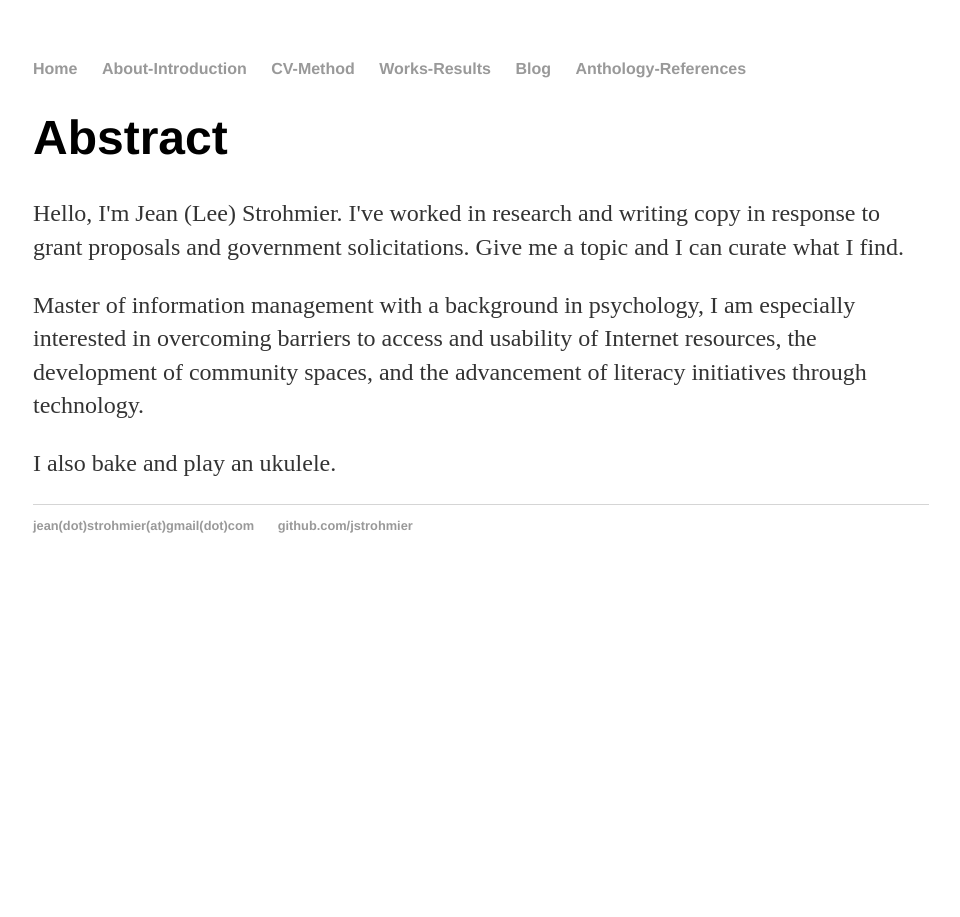
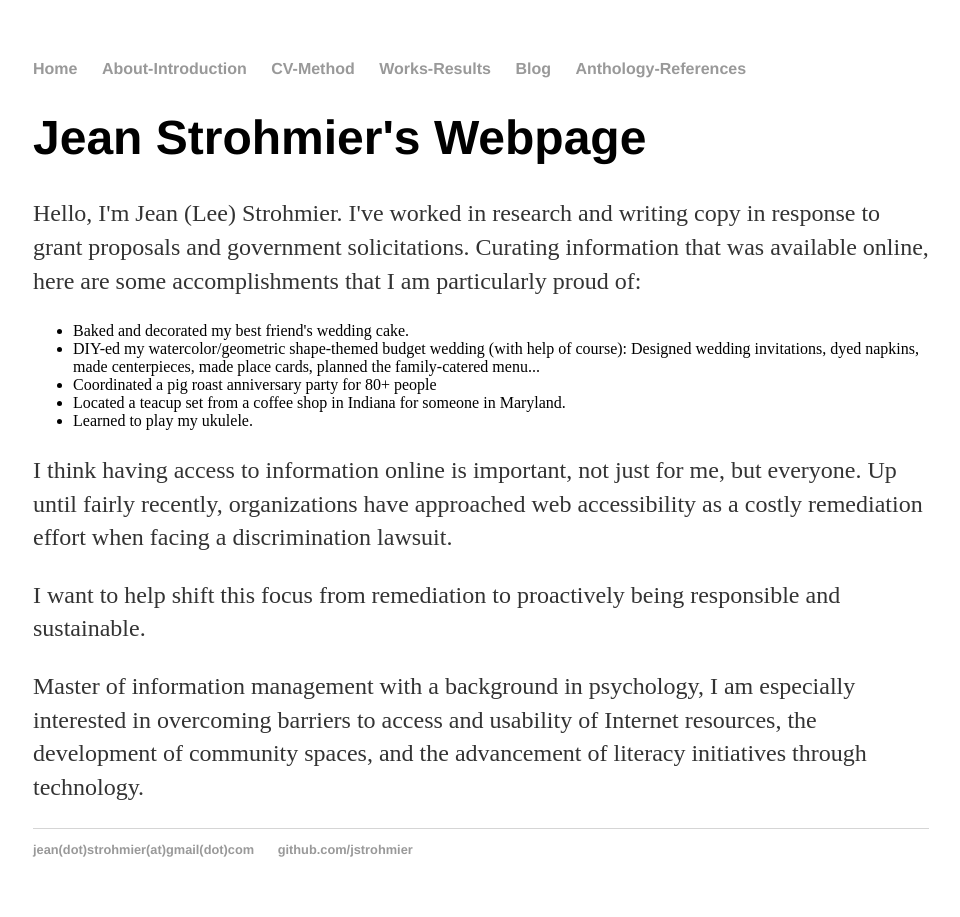
Before and after one commit to JStrohmier/jstrohmier.github.io, a Jekyll site: the page built from index.html, in a window 1280 px wide. Shown: the whole page, without its empty margins (159-1119 px from the left). Built offline with Jekyll 4.4.1, drawn with Linux system fonts in a browser that asks for light colours.

Commit message:
Update index.html

```diff
--- a/index.html
+++ b/index.html
@@ -3,8 +3,17 @@ layout: default
 title: Jean Strohmier | Research + Curate + Bake | Baltimore
 ---
 <div class="blurb">
-	<h1>Abstract</h1>
-	<p>Hello, I'm Jean (Lee) Strohmier. I've worked in research and writing copy in response to grant proposals and government solicitations. Give me a topic and I can curate what I find.</p>
+	<h1>Jean Strohmier's Webpage</h1>
+	<p>Hello, I'm Jean (Lee) Strohmier. I've worked in research and writing copy in response to grant proposals and government solicitations. Curating information that was available online, here are some accomplishments that I am particularly proud of:</p>
+	<ul>
+		<li>Baked and decorated my best friend's wedding cake.</li>
+		<li>DIY-ed my watercolor/geometric shape-themed budget wedding (with help of course): Designed wedding invitations, dyed napkins, made centerpieces, made place cards, planned the family-catered menu...</li>
+		<li>Coordinated a pig roast anniversary party for 80+ people</li>
+		<li>Located a teacup set from a coffee shop in Indiana for someone in Maryland.</li>
+		<li>Learned to play my ukulele.</li>
+	</ul>
+	<p>I think having access to information online is important, not just for me, but everyone. Up until fairly recently, organizations have approached web accessibility as a costly remediation effort when facing a discrimination lawsuit.</p>
+	<p>I want to help shift this focus from remediation to proactively being responsible and sustainable.</p>
+
     <p>Master of information management with a background in psychology, I am especially interested in overcoming barriers to access and usability of Internet resources, the development of community spaces, and the advancement of literacy initiatives through technology.</p>
-    <p>I also bake and play an ukulele.</p>
 </div><!-- /.blurb -->
```
